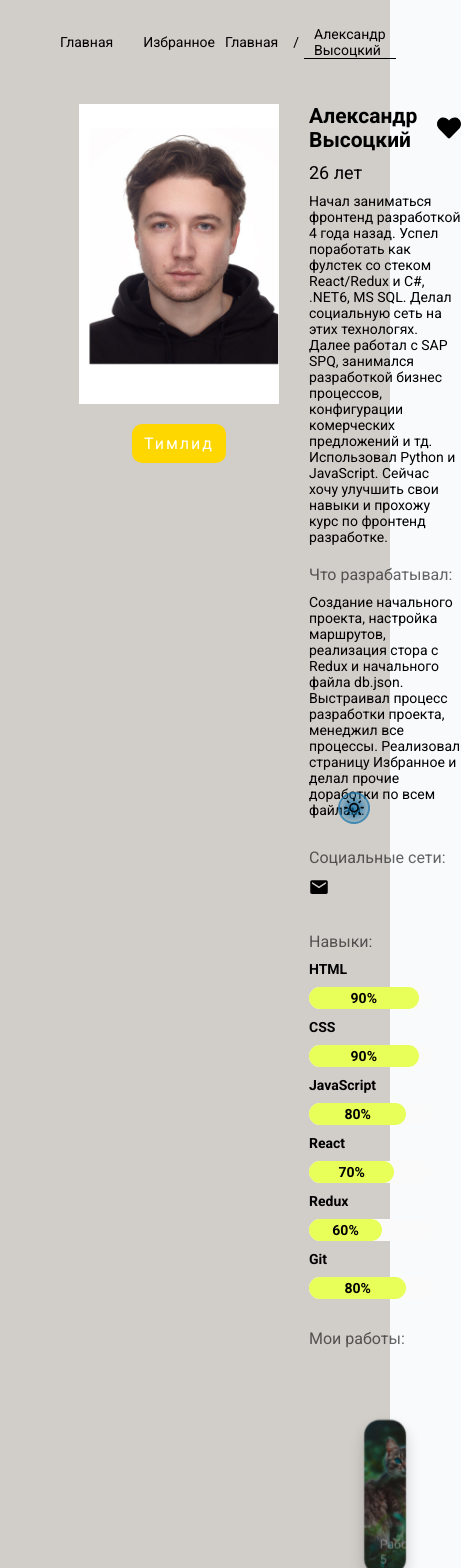
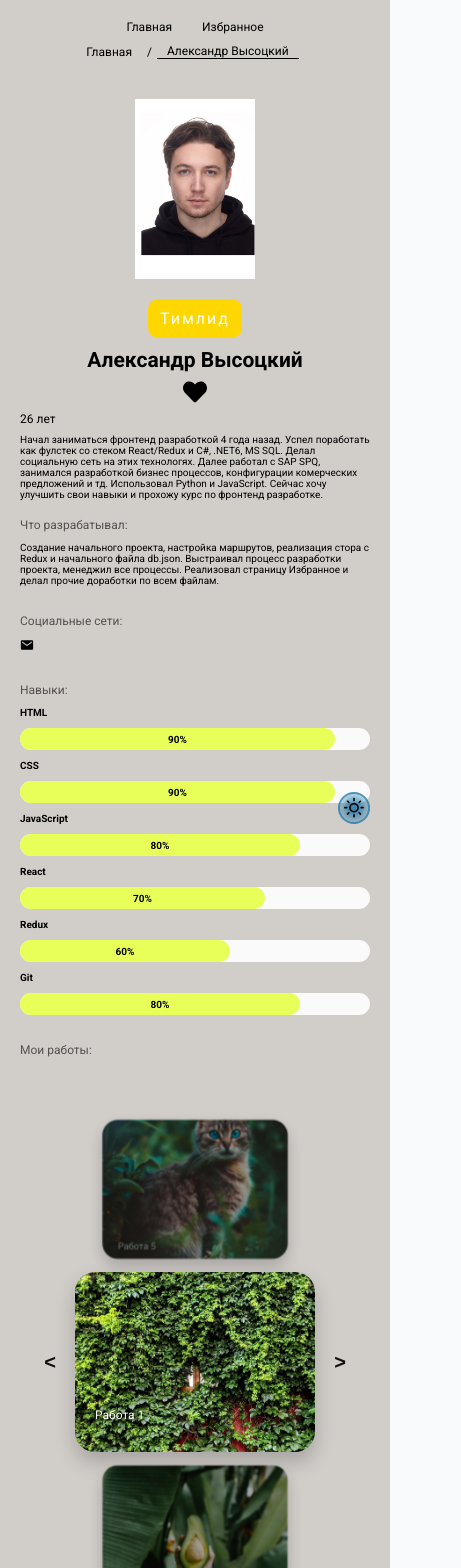
Before and after one commit to sasha-vis/Hackathon2, a React (Vite) app: page /member/1 in a window 390 px wide. Shown: the top 1568 px of the page, 461 px wide, since content can reach past the window. Built offline with nearby package versions, Linux system fonts and the light colour scheme; no server answers.

Commit message:
Сделал адаптив

```diff
--- a/src/App.module.css
+++ b/src/App.module.css
@@ -14,3 +14,9 @@
 	justify-content: center;
 	padding: 0 50px;
 }
+
+@media (max-width: 700px) {
+	.main {
+		padding: 0 20px;
+	}
+}
--- a/src/components/Info/Info.module.css
+++ b/src/components/Info/Info.module.css
@@ -12,3 +12,9 @@
 	font-size: 28px;
 	font-weight: 600;
 }
+
+@media (max-width: 700px) {
+	.info {
+		width: 100%;
+	}
+}
--- a/src/components/header/Header.module.css
+++ b/src/components/header/Header.module.css
@@ -23,3 +23,20 @@
 .active {
 	border-bottom: 1px solid #000;
 }
+
+@media (max-width: 600px) {
+	.header {
+		padding: 0 20px;
+	}
+}
+
+@media (max-width: 520px) {
+	.header {
+		padding: 20px 0;
+		height: auto;
+		flex-direction: column;
+		justify-content: center;
+		font-size: 12px;
+		gap: 10px;
+	}
+}
--- a/src/components/member-card-list/MemberCardList.module.css
+++ b/src/components/member-card-list/MemberCardList.module.css
@@ -7,3 +7,9 @@
 
 	padding: 20px 0;
 }
+
+@media (max-width: 700px) {
+	.cardList {
+		flex-wrap: wrap;
+	}
+}
--- a/src/components/work-slider/WorkSlider.module.css
+++ b/src/components/work-slider/WorkSlider.module.css
@@ -105,7 +105,6 @@
 	transform: scale(1.2);
 }
 
-/* Добавляем эффект свечения при наведении на активный слайд */
 .slide.active::after {
 	content: '';
 	position: absolute;
@@ -121,6 +120,33 @@
 
 .slide.active:hover::after {
 	opacity: 1;
+}
+
+@media (max-width: 1000px) {
+	.container {
+		gap: 15px;
+	}
+
+	.slide {
+		min-width: calc(50% - 15px);
+		height: 180px;
+	}
+
+	.arrowLeft,
+	.arrowRight {
+		width: 45px;
+		height: 45px;
+		font-size: 22px;
+	}
+
+	.sliderWrapper {
+		padding: 15px;
+	}
+
+	.container {
+		width: 100%;
+		max-width: none;
+	}
 }
 
 @media (max-width: 768px) {
--- a/src/pages/memberPage/MemberPage.module.css
+++ b/src/pages/memberPage/MemberPage.module.css
@@ -67,11 +67,141 @@
 	flex-wrap: wrap;
 }
 
-/* .progress {
-	flex-direction: column;
-	align-items: flex-start !important;
-} */
-
 .section a:hover {
 	transform: scale(1.05);
 }
+
+.progress {
+	display: flex;
+	flex-direction: column;
+	width: 100%;
+}
+
+.progress > div {
+	width: 100%;
+}
+
+.worksSlider {
+	width: 100%;
+}
+
+@media (max-width: 1200px) {
+	.memberProfile {
+		width: 90%;
+		gap: 20px;
+	}
+	.profileImage {
+		width: 180px;
+		height: 270px;
+	}
+	.profileInfo {
+		gap: 15px;
+	}
+	.wrapper {
+		flex-direction: column;
+		align-items: center;
+		gap: 10px;
+	}
+	.age {
+		font-size: 16px;
+	}
+	.about {
+		font-size: 12px;
+	}
+	.icon {
+		font-size: 18px;
+	}
+	.section h3 {
+		font-size: 14px;
+	}
+	.section div {
+		font-size: 12px;
+	}
+	.worksSlider {
+		width: 100%;
+	}
+	.progress {
+		width: 100%;
+	}
+}
+
+@media (max-width: 768px) {
+	.memberProfile {
+		width: 100%;
+		flex-direction: column;
+		gap: 15px;
+	}
+	.container {
+		width: 100%;
+	}
+	.profileImage {
+		width: 150px;
+		height: 225px;
+	}
+	.profileInfo {
+		width: 100%;
+	}
+	.wrapper {
+		flex-direction: column;
+		align-items: center;
+	}
+	.age {
+		font-size: 14px;
+	}
+	.about {
+		font-size: 12px;
+	}
+	.icon {
+		font-size: 16px;
+	}
+	.section h3 {
+		font-size: 14px;
+	}
+	.section div {
+		font-size: 12px;
+	}
+	.worksSlider {
+		width: 100%;
+	}
+	.progress {
+		width: 100%;
+	}
+}
+
+@media (max-width: 480px) {
+	.memberProfile {
+		width: 100%;
+		gap: 10px;
+	}
+	.profileImage {
+		width: 120px;
+		height: 180px;
+	}
+	.profileInfo {
+		gap: 8px;
+	}
+	.wrapper {
+		gap: 8px;
+	}
+	.age {
+		font-size: 12px;
+	}
+	.about {
+		font-size: 10px;
+	}
+	.icon {
+		font-size: 14px;
+	}
+	.section h3 {
+		font-size: 12px;
+	}
+	.section div {
+		font-size: 10px;
+	}
+	.worksSlider {
+		width: 100%;
+	}
+	.progress {
+		width: 100%;
+	}
+}
--- a/src/pages/notFoundPage/NotFoundPage.module.css
+++ b/src/pages/notFoundPage/NotFoundPage.module.css
@@ -1,3 +1,9 @@
 .title {
 	font-size: 64px !important;
 }
+
+@media (max-width: 400px) {
+	.title {
+		font-size: 48px !important;
+	}
+}
```
